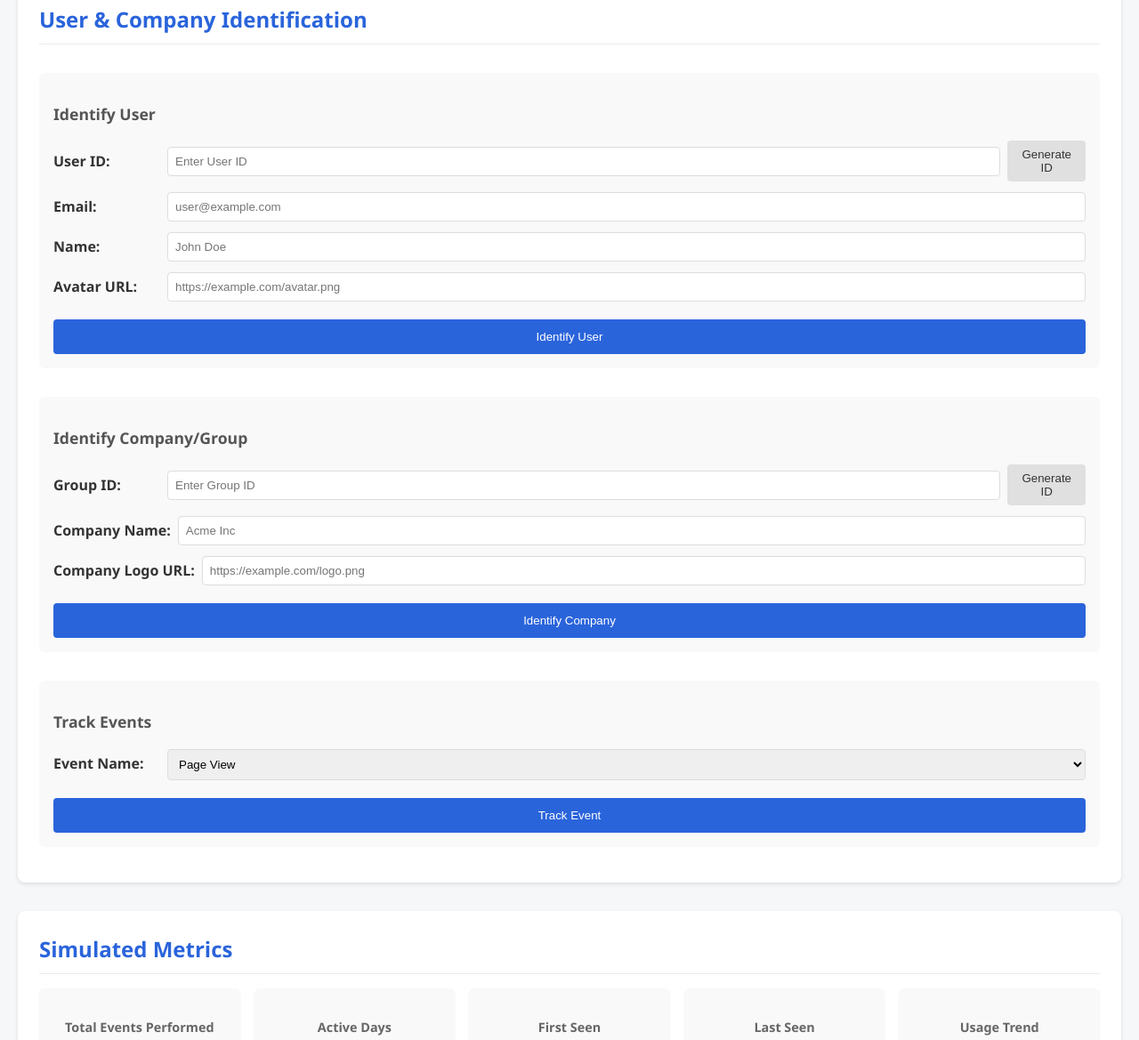
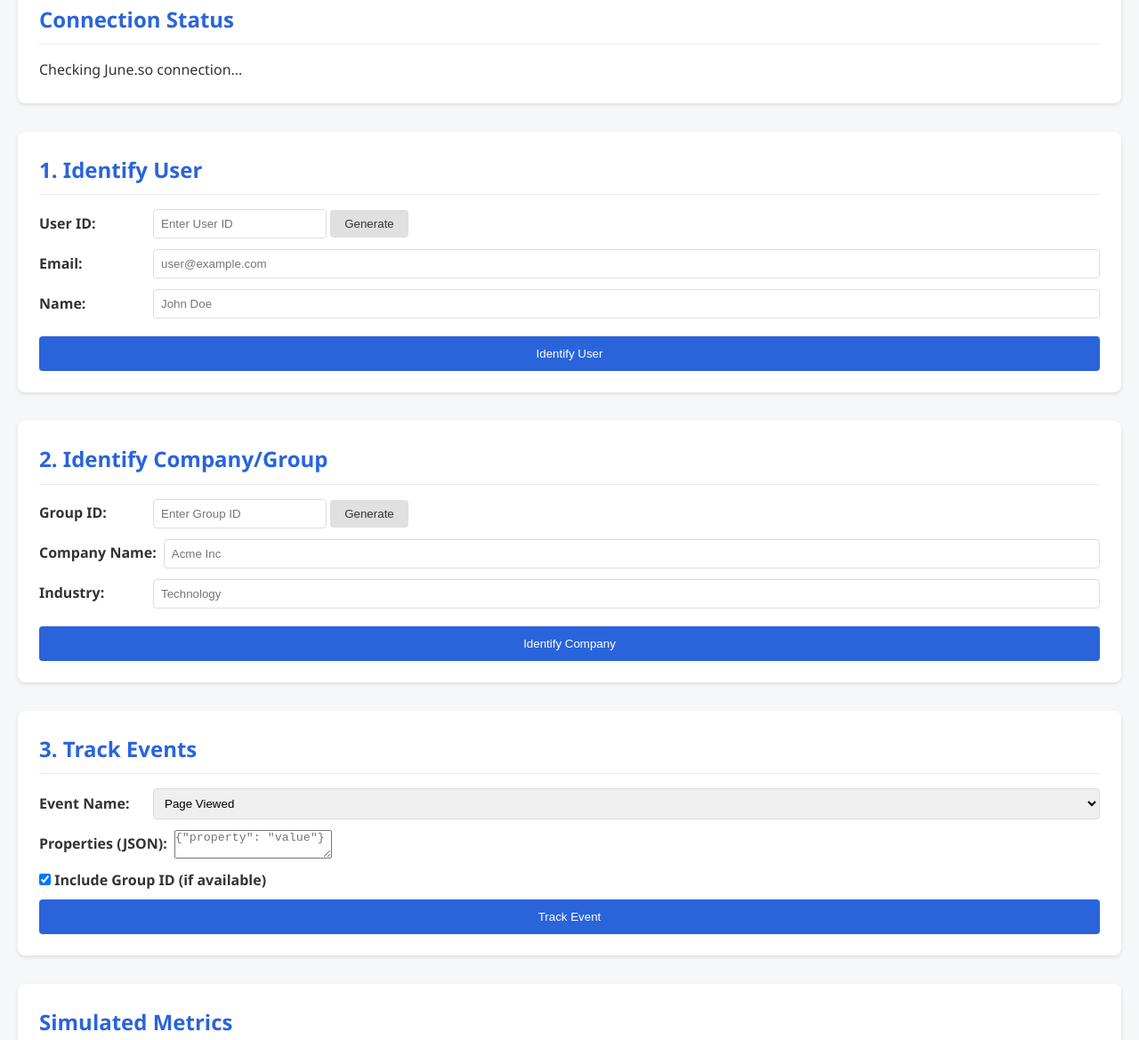
Before and after one commit to emmcygn/emmcygn.github.io, a plain HTML site: page index.html in a window 1280 px wide. Shown: the part 190-1359 px from the top of the page at 89% size. Drawn offline with Linux system fonts and the light colour scheme.

Commit message:
Update index.html

```diff
--- a/index.html
+++ b/index.html
@@ -3,23 +3,24 @@
 <head>
     <meta charset="UTF-8">
     <meta name="viewport" content="width=device-width, initial-scale=1.0">
-    <title>June.so Demo Site</title>
+    <title>June.so Analytics Demo</title>
     <link rel="stylesheet" href="style.css">
-    <!-- June.so Analytics Script -->
+
+    <!-- June.so Analytics Script - Exactly as per documentation -->
     <script>
       window.analytics = {};
       function juneify(writeKey) {
         window.analytics._writeKey = writeKey;
-            var script = document.createElement("script");
-            script.type = "application/javascript";
+        var script = document.createElement('script');
+        script.type = 'application/javascript';
         script.onload = function () {
           window.analytics.page();
-            }
-            script.src = "https://unpkg.com/@june-so/analytics-next/dist/umd/standalone.js";
+        };
+        script.src = 'https://unpkg.com/@june-so/analytics-next/dist/umd/standalone.js';
         var first = document.getElementsByTagName('script')[0];
         first.parentNode.insertBefore(script, first);
       }
-        juneify("wk-e6a94ab83c694366988ba3ada65b4855");
+      juneify('wk-e6a94ab83c694366988ba3ada65b4855');
     </script>
 </head>
 <body>
@@ -29,16 +30,22 @@
     </header>
 
     <main>
-        <section class="user-controls">
-            <div class="control-panel">
-                <h2>User & Company Identification</h2>
+        <section class="connection-status">
+            <h2>Connection Status</h2>
+            <div class="status-wrapper">
+                <div id="connectionStatus" class="status-pending">Checking June.so connection...</div>
+            </div>
+        </section>
 
-                <div class="form-section">
-                    <h3>Identify User</h3>
+        <section class="user-identify">
+            <h2>1. Identify User</h2>
+            <div class="form-container">
                 <div class="form-group">
                     <label for="userId">User ID:</label>
+                    <div class="input-with-button">
                         <input type="text" id="userId" placeholder="Enter User ID">
-                        <button id="generateUserId">Generate ID</button>
+                        <button id="generateUserId">Generate</button>
+                    </div>
                 </div>
                 <div class="form-group">
                     <label for="userEmail">Email:</label>
@@ -48,47 +55,56 @@
                     <label for="userName">Name:</label>
                     <input type="text" id="userName" placeholder="John Doe">
                 </div>
-                    <div class="form-group">
-                        <label for="userAvatar">Avatar URL:</label>
-                        <input type="text" id="userAvatar" placeholder="https://example.com/avatar.png">
-                    </div>
                 <button id="identifyUser" class="primary-button">Identify User</button>
             </div>
+        </section>
 
-                <div class="form-section">
-                    <h3>Identify Company/Group</h3>
+        <section class="group-identify">
+            <h2>2. Identify Company/Group</h2>
+            <div class="form-container">
                 <div class="form-group">
                     <label for="groupId">Group ID:</label>
+                    <div class="input-with-button">
                         <input type="text" id="groupId" placeholder="Enter Group ID">
-                        <button id="generateGroupId">Generate ID</button>
+                        <button id="generateGroupId">Generate</button>
+                    </div>
                 </div>
                 <div class="form-group">
                     <label for="groupName">Company Name:</label>
                     <input type="text" id="groupName" placeholder="Acme Inc">
                 </div>
                 <div class="form-group">
-                        <label for="groupAvatar">Company Logo URL:</label>
-                        <input type="text" id="groupAvatar" placeholder="https://example.com/logo.png">
+                    <label for="groupIndustry">Industry:</label>
+                    <input type="text" id="groupIndustry" placeholder="Technology">
                 </div>
                 <button id="identifyGroup" class="primary-button">Identify Company</button>
             </div>
+        </section>
 
-                <div class="form-section">
-                    <h3>Track Events</h3>
+        <section class="track-events">
+            <h2>3. Track Events</h2>
+            <div class="form-container">
                 <div class="form-group">
                     <label for="eventName">Event Name:</label>
                     <select id="eventName">
-                            <option value="Page View">Page View</option>
-                            <option value="Button Click">Button Click</option>
-                            <option value="Form Submit">Form Submit</option>
+                        <option value="Page Viewed">Page Viewed</option>
+                        <option value="Button Clicked">Button Clicked</option>
+                        <option value="Form Submitted">Form Submitted</option>
                         <option value="Feature Used">Feature Used</option>
-                            <option value="Purchase">Purchase</option>
-                            <option value="Sign Up">Sign Up</option>
-                            <option value="Login">Login</option>
+                        <option value="Item Purchased">Item Purchased</option>
+                        <option value="User Signed Up">User Signed Up</option>
+                        <option value="User Logged In">User Logged In</option>
                     </select>
                 </div>
+                <div class="form-group">
+                    <label for="eventProperties">Properties (JSON):</label>
+                    <textarea id="eventProperties" placeholder='{"property": "value"}'></textarea>
+                </div>
+                <div class="group-checkbox">
+                    <input type="checkbox" id="includeGroup" checked>
+                    <label for="includeGroup">Include Group ID (if available)</label>
+                </div>
                 <button id="trackEvent" class="primary-button">Track Event</button>
-                </div>
             </div>
         </section>
 
@@ -96,7 +112,7 @@
             <h2>Simulated Metrics</h2>
             <div class="metrics-grid">
                 <div class="metric-card">
-                    <h3>Total Events Performed</h3>
+                    <h3>Total Events</h3>
                     <p id="totalEvents">0</p>
                 </div>
                 <div class="metric-card">
@@ -115,27 +131,42 @@
                     <h3>Usage Trend</h3>
                     <p id="usageTrend">+0%</p>
                 </div>
-                <div class="metric-card">
-                    <h3>Total Users</h3>
-                    <p id="totalUsers">0</p>
-                </div>
-                <div class="metric-card">
-                    <h3>Active Users</h3>
-                    <p id="activeUsers">0</p>
-                </div>
             </div>
         </section>
 
         <section class="event-log">
             <h2>Event Log</h2>
             <div class="log-container">
+                <div class="log-actions">
+                    <button id="clearLog">Clear Log</button>
+                </div>
                 <ul id="eventLog"></ul>
+            </div>
+        </section>
+
+        <section class="troubleshooting">
+            <h2>Troubleshooting</h2>
+            <div class="troubleshooting-tips">
+                <p>If you're experiencing connection issues:</p>
+                <ul>
+                    <li>Check that your write key is correct</li>
+                    <li>Verify that your June.so account is active</li>
+                    <li>Try accessing the site without content blockers</li>
+                    <li>Check browser console for detailed error messages</li>
+                </ul>
+                <p>If you're seeing <code>ERR_CONNECTION_REFUSED</code> errors, this may indicate:</p>
+                <ul>
+                    <li>Your browser cannot reach the June.so servers</li>
+                    <li>There might be a network firewall blocking the connection</li>
+                    <li>The June.so service might be temporarily unavailable</li>
+                </ul>
             </div>
         </section>
     </main>
 
     <footer>
-        <p>This demo site simulates June.so analytics tracking. Connected to your actual June.so account.</p>
+        <p>This demo site implements June.so analytics tracking using the official Browser SDK.</p>
+        <p>API Key: <code id="currentApiKey">wk-e6a94ab83c694366988ba3ada65b4855</code></p>
     </footer>
 
     <script src="script.js"></script>
```
Lines whose indentation alone changed are shown as unchanged.
